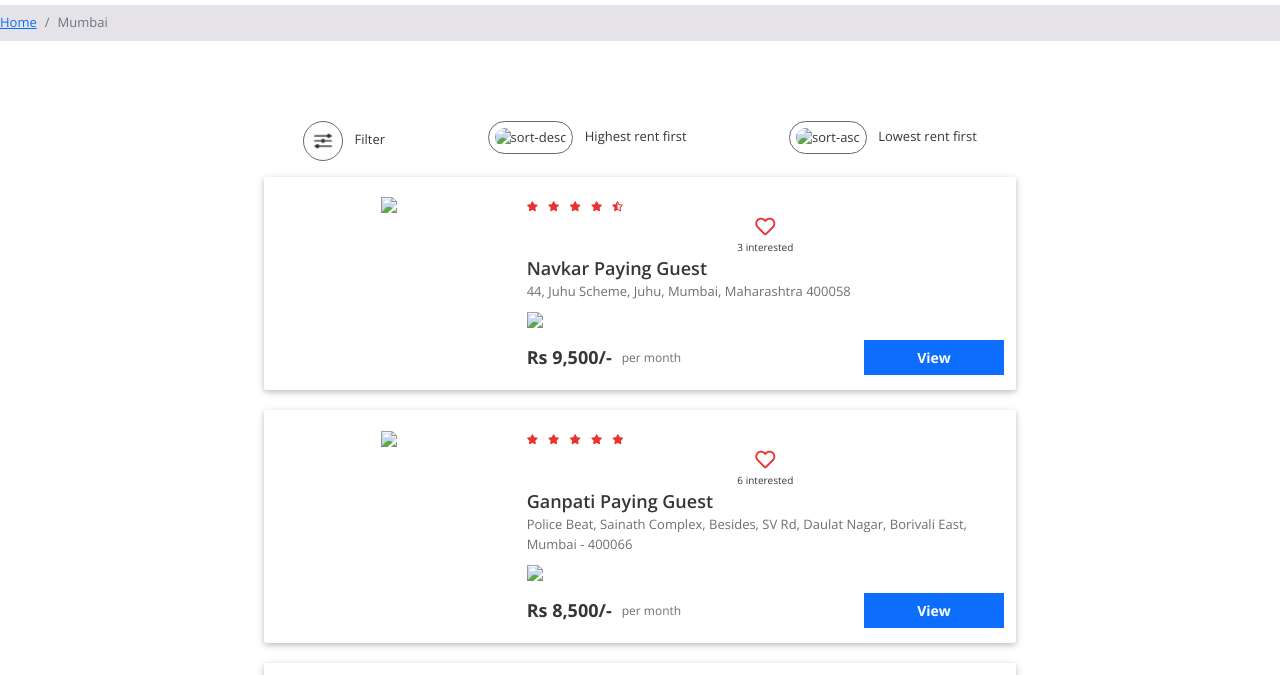
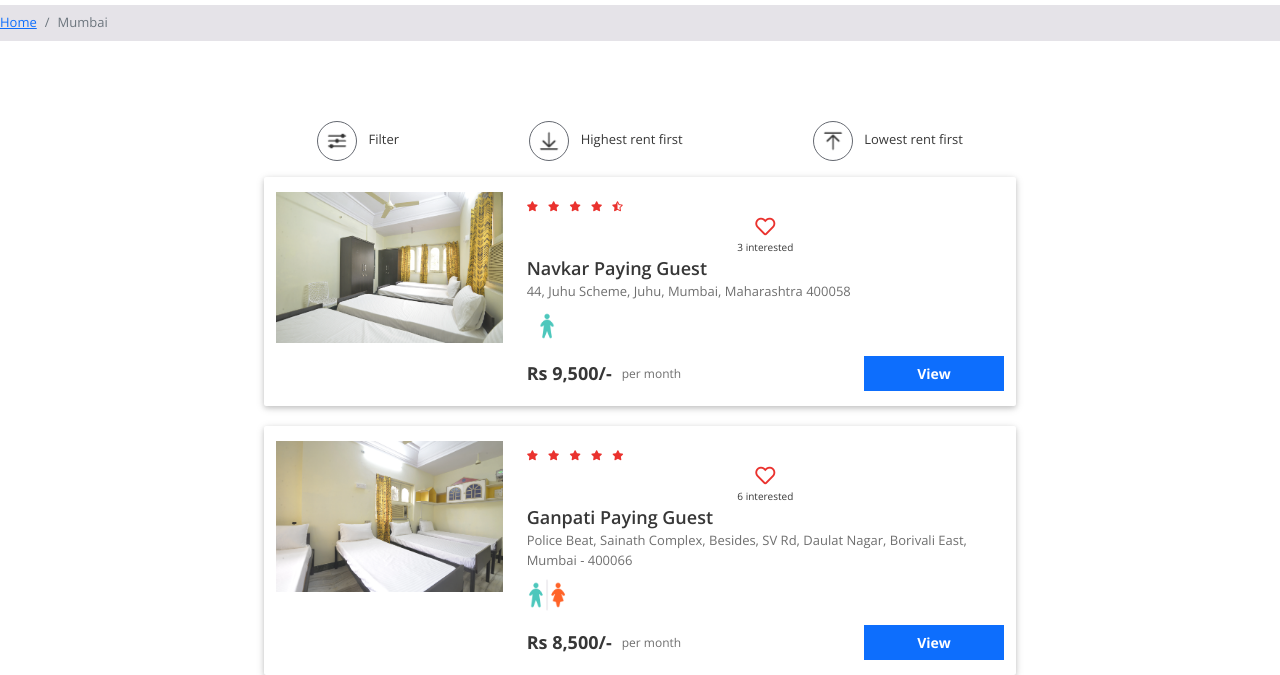
Before and after one commit to Tarunkumar02/PG-Life-WebApp, a plain HTML site: page index.html in a window 1280 px wide. Shown: the part 61-736 px from the top of the page. Drawn offline with nearby package versions, Linux system fonts and the light colour scheme; files that its build step writes are made by us from their sources; files whose address does not match are found by name.

Commit message:
Update index.html

```diff
--- a/index.html
+++ b/index.html
@@ -61,11 +61,11 @@
                 <span>Filter</span>
             </div>
             <div class="col-auto">
-                <img src="img/desc.png" alt="sort-desc" />
+                <img src="desc.png" alt="sort-desc" />
                 <span>Highest rent first</span>
             </div>
             <div class="col-auto">
-                <img src="img/asc.png" alt="sort-asc" />
+                <img src="asc.png" alt="sort-asc" />
                 <span>Lowest rent first</span>
             </div>
         </div>
@@ -73,7 +73,7 @@
 
         <div class="property-card row">
             <div class="image-container col-md-4">
-                <img src="img/properties/1/1d4f0757fdb86d5f.jpg" />
+                <img src="1d4f0757fdb86d5f.jpg" />
             </div>
             <div class="content-container col-md-8">
                 <div class="row no-gutters justify-content-between">
@@ -93,7 +93,7 @@
                     <div class="property-name">Navkar Paying Guest</div>
                     <div class="property-address">44, Juhu Scheme, Juhu, Mumbai, Maharashtra 400058</div>
                     <div class="property-gender">
-                        <img src="img/male.png" />
+                        <img src="male.png" />
                     </div>
                 </div>
                 <div class="row no-gutters">
@@ -110,7 +110,7 @@
 
         <div class="property-card row">
             <div class="image-container col-md-4">
-                <img src="img/properties/1/eace7b9114fd6046.jpg" />
+                <img src="eace7b9114fd6046.jpg" />
             </div>
             <div class="content-container col-md-8">
                 <div class="row no-gutters justify-content-between">
@@ -130,7 +130,7 @@
                     <div class="property-name">Ganpati Paying Guest</div>
                     <div class="property-address">Police Beat, Sainath Complex, Besides, SV Rd, Daulat Nagar, Borivali East, Mumbai - 400066</div>
                     <div class="property-gender">
-                        <img src="img/unisex.png" />
+                        <img src="unisex.png" />
                     </div>
                 </div>
                 <div class="row no-gutters">
@@ -147,7 +147,7 @@
 
         <div class="property-card row">
             <div class="image-container col-md-4">
-                <img src="img/properties/1/46ebbb537aa9fb0a.jpg" />
+                <img src="46ebbb537aa9fb0a.jpg" />
             </div>
             <div class="content-container col-md-8">
                 <div class="row no-gutters justify-content-between">
@@ -167,7 +167,7 @@
                     <div class="property-name">PG for Girls Borivali West</div>
                     <div class="property-address">Plot no.258/D4, Gorai no.2, Borivali West, Mumbai, Maharashtra 400092</div>
                     <div class="property-gender">
-                        <img src="img/female.png" />
+                        <img src="female.png" />
                     </div>
                 </div>
                 <div class="row no-gutters">
```
